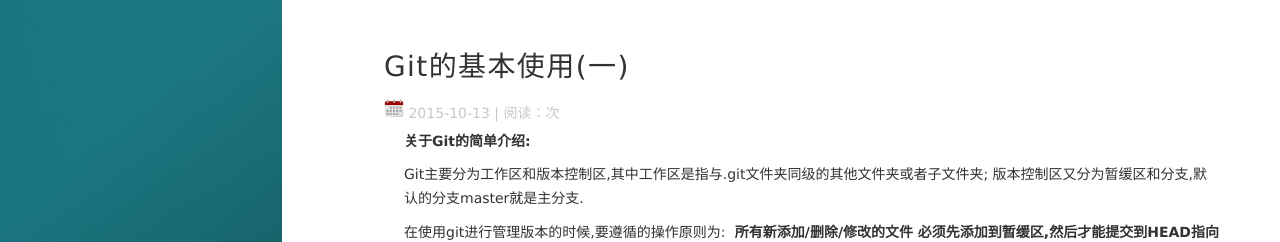
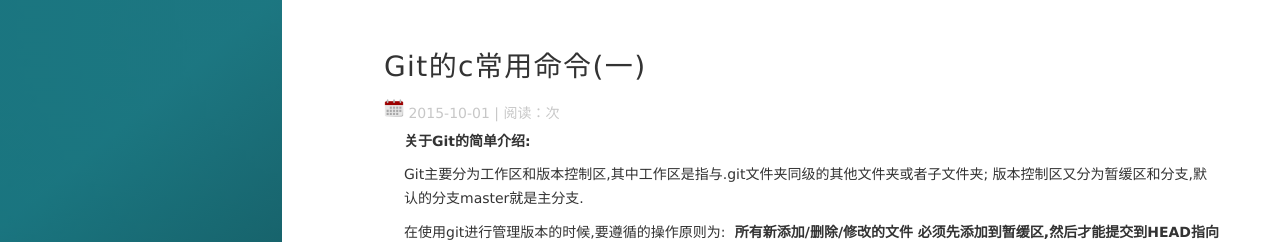
Before and after one commit to Paulpang/Paulpang.github.io, a Jekyll site: the page built from _posts/2015-10-13-Git_One.md, in a window 1280 px wide and 900 px high. Shown: the top 242 px of the window. Built offline with Jekyll 4.4.1, drawn with Linux system fonts in a browser that asks for light colours; nearby versions of some CDN libraries; comment, search, counter and statistics services are not loaded.

Commit message:
删除无用东西

```diff
--- a/_posts/2015-10-13-Git_One.md
+++ b/_posts/2015-10-13-Git_One.md
@@ -1,7 +1,7 @@
 ---
 layout: post
-title: Git的基本使用(一)
-date: 2015-10-13
+title: Git的c常用命令(一)
+date: 2015-10-1
 tag: iOS
 ---
 
```
